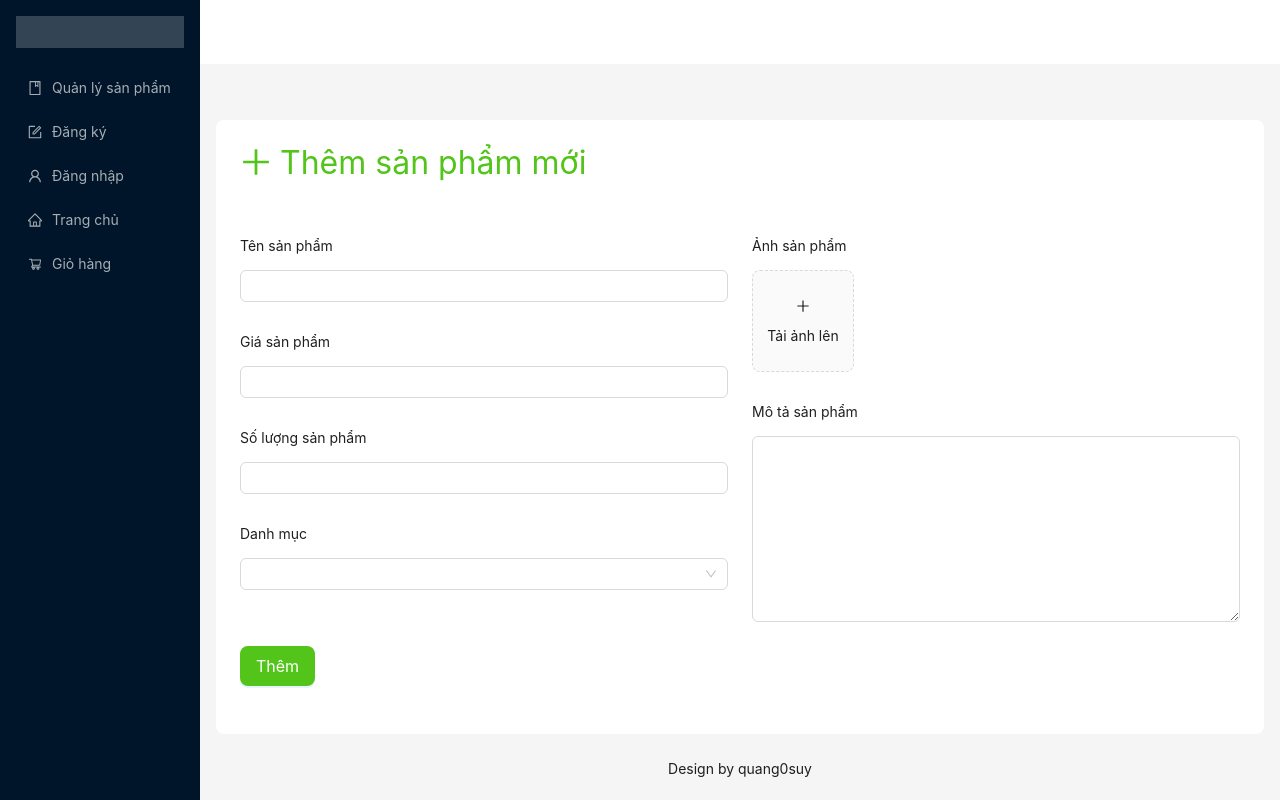
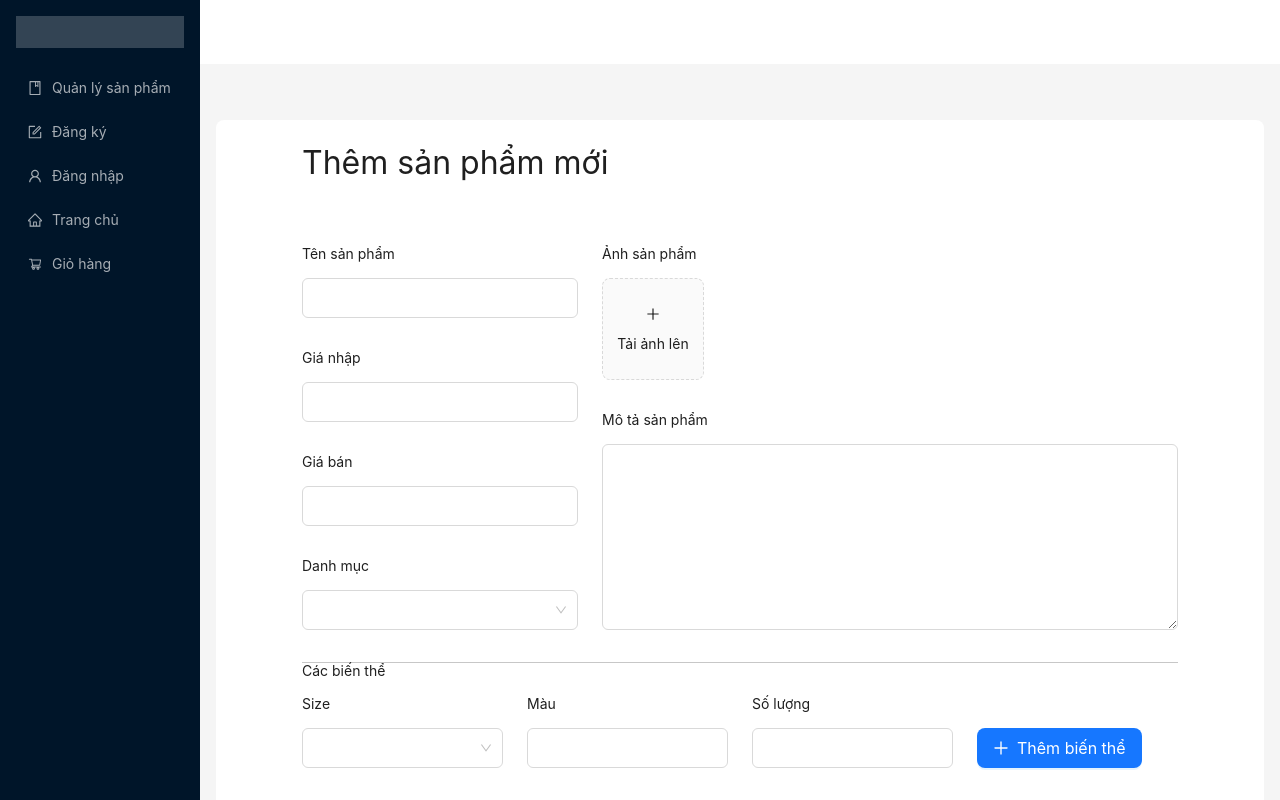
Before and after one commit to suycode/ReactJS, a React (Vite) app: page /add-pr in a window 1280 px wide. Shown: the top 800 px of the page. Built offline with nearby package versions, Linux system fonts and the light colour scheme; data requests are answered from the project's data file.

Commit message:
update addpr

```diff
--- a/src/admin/product/Add.jsx
+++ b/src/admin/product/Add.jsx
@@ -1,16 +1,19 @@
-import React from "react";
+import React, { useState } from "react";
 import { Button, Form, Input, InputNumber, Select, Upload, Row, Col } from "antd";
 import TextArea from "antd/es/input/TextArea";
 import { PlusOutlined } from "@ant-design/icons";
 import './add.css';
 
 const Add = () => {
+    const [variants, setVariants] = useState([{ id: 1 }]);
+    const addVariant = () => {
+        setVariants([...variants, { id: variants.length + 1 }]);
+    };
+
     return (
-        <div>
-            <h1 className="mb-5">
-                <PlusOutlined style={{ marginRight: '8px' }} />
-                Thêm sản phẩm mới
-            </h1>
+        <div className="container">
+            <h1 className="mb-5">Thêm sản phẩm mới</h1>
+
             <Form
                 name="basic"
                 labelCol={{ span: 24 }}
@@ -18,7 +21,7 @@ const Add = () => {
                 labelAlign="top"
             >
                 <Row gutter={24}>
-                    <Col span={12} className="col-item">
+                    <Col span={8} className="col-item">
                         <Form.Item
                             label="Tên sản phẩm"
                             rules={[{ required: true, message: "Vui lòng nhập tên sản phẩm" }]}
@@ -27,9 +30,9 @@ const Add = () => {
                         </Form.Item>
 
                         <Form.Item
-                            label="Giá sản phẩm"
+                            label="Giá nhập"
                             rules={[
-                                { required: true, message: "Vui lòng nhập giá sản phẩm" },
+                                { required: true, message: "Vui lòng nhập giá nhập sản phẩm" },
                                 { type: "number", min: 0, message: "Không được để số âm" }
                             ]}
                         >
@@ -37,10 +40,10 @@ const Add = () => {
                         </Form.Item>
 
                         <Form.Item
-                            label="Số lượng sản phẩm"
+                            label="Giá bán"
                             rules={[
-                                { required: true, message: "Vui lòng nhập số lượng sản phẩm" },
-                                { type: "number", min: 1, message: "Số lượng phải lớn hơn hoặc bằng 1" }
+                                { required: true, message: "Vui lòng nhập giá bán của sản phẩm" },
+                                { type: "number", min: 0, message: "Không được để số âm" }
                             ]}
                         >
                             <InputNumber className="input-item" />
@@ -54,7 +57,7 @@ const Add = () => {
                         </Form.Item>
                     </Col>
 
-                    <Col span={12} className="col-item">
+                    <Col span={16} className="col-item">
                         <Form.Item
                             label="Ảnh sản phẩm"
                             valuePropName="fileList"
@@ -65,10 +68,7 @@ const Add = () => {
                                 multiple
                             >
                                 <button
-                                    style={{
-                                        border: 0,
-                                        background: "none",
-                                    }}
+                                    className="upload-button"
                                     type="button"
                                 >
                                     <PlusOutlined />
@@ -76,23 +76,84 @@ const Add = () => {
                                 </button>
                             </Upload>
                         </Form.Item>
+
                         <Form.Item label="Mô tả sản phẩm" name="description">
                             <TextArea rows={8} className="input-item" />
                         </Form.Item>
                     </Col>
                 </Row>
+            </Form>
 
-                <Form.Item>
+            <hr />
+
+            <h2>Các biến thể</h2>
+            {variants.map((variant, index) => (
+                <Form
+                    key={variant.id} // Mỗi biến thể có key duy nhất
+                    name={`variant_${variant.id}`}
+                    labelCol={{ span: 24 }}
+                    wrapperCol={{ span: 24 }}
+                    labelAlign="top"
+                >
+                    <Row gutter={24} align="middle">
+                        <Col span={6} className="col-item">
+                            <Form.Item label="Size" name={`size_${variant.id}`}>
+                                <Select className="input-item">
+                                    <Select.Option>XS</Select.Option>
+                                    <Select.Option>S</Select.Option>
+                                    <Select.Option>M</Select.Option>
+                                    <Select.Option>L</Select.Option>
+                                    <Select.Option>XL</Select.Option>
+                                    <Select.Option>XXL</Select.Option>
+                                </Select>
+                            </Form.Item>
+                        </Col>
+
+                        <Col span={6} className="col-item">
+                            <Form.Item
+                                label="Màu"
+                                rules={[{ required: true, message: "Vui lòng nhập màu sắc" }]}
+                            >
+                                <Input className="input-item" />
+                            </Form.Item>
+                        </Col>
+
+                        <Col span={6} className="col-item">
+                            <Form.Item
+                                label="Số lượng"
+                                rules={[{ required: true, message: "Vui lòng nhập số lượng" }]}
+                            >
+                                <InputNumber className="input-item" min={1} />
+                            </Form.Item>
+                        </Col>
+
+                        {index === variants.length - 1 && (
+                            <Col span={6} className="col-item">
                                 <Button
                                     type="primary"
-                        htmlType="submit"
+                                    icon={<PlusOutlined />}
                                     size="large"
+                                    onClick={addVariant}
                                     className="btn-item"
                                 >
-                        Thêm
+                                    Thêm biến thể
                                 </Button>
-                </Form.Item>
+                            </Col>
+                        )}
+                    </Row>
                 </Form>
+            ))}
+
+            <div className="add">
+                <Button
+                    type="primary"
+                    size="large"
+                    htmlType="submit"
+                    className="btn-item"
+                >
+                    Thêm sản phẩm
+                </Button>
+            </div>
         </div>
     );
 };
--- a/src/admin/product/add.css
+++ b/src/admin/product/add.css
@@ -1,10 +1,29 @@
+.container{
+    width: 90%;
+}
 .mb-5{
     font-size: 2rem;
-    color: #52c41a;
+
 }
-.input-item{
+.col-item {
+    padding: 8px;
+}
+.input-item {
     width: 100%;
+    height: 40px;
+}
+.upload-button {
+    border: 0;
+    background: none;
+}
+h2 {
+    margin-top: 20px;
+    font-size: 24px;
+}
+.add{
+    margin-top: 20px;
+    text-align: center;
 }
 .btn-item{
-    background-color: #52c41a;
+    margin-top: 16px;
 }
```
Lines whose indentation alone changed are shown as unchanged.
